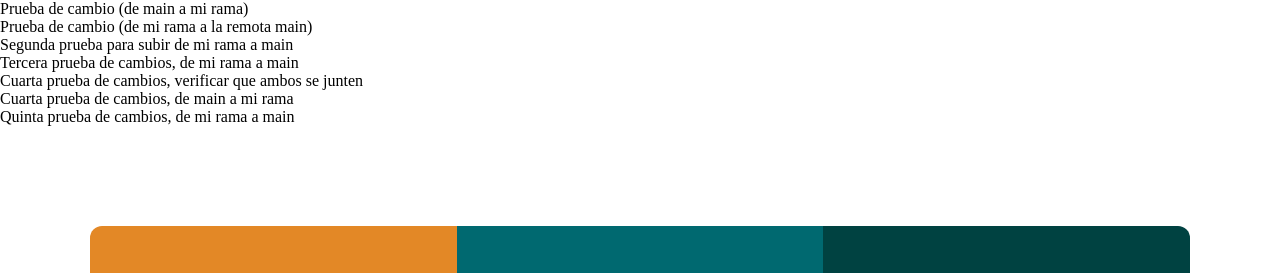
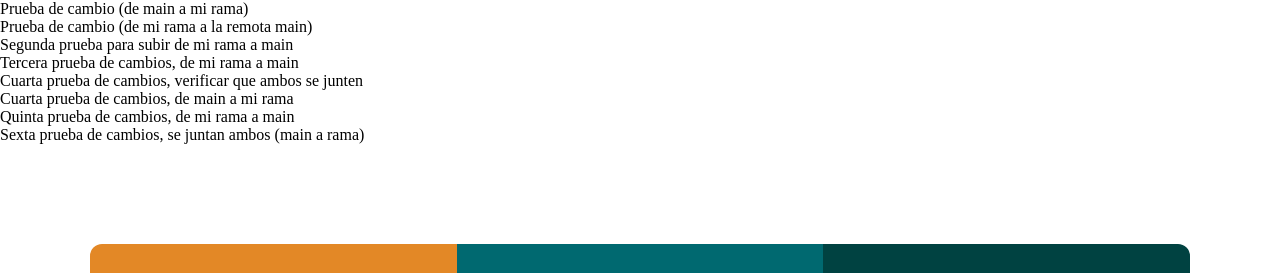
Before and after one commit to DromerJx/3-column-preview-card-component-main, a plain HTML site: page index.html in a window 1280 px wide. Shown: the top 273 px of the page. Drawn offline with Linux system fonts and the light colour scheme.

Commit message:
Update index.html

```diff
--- a/index.html
+++ b/index.html
@@ -24,6 +24,7 @@
     <p>Cuarta prueba de cambios, verificar que ambos se junten</p>
     <p>Cuarta prueba de cambios, de main a mi rama</p>
     <p>Quinta prueba de cambios, de mi rama a main</p>
+    <p>Sexta prueba de cambios, se juntan ambos (main a rama)</p>
   </div>
   <div class="visual">
     <div class="card">
```
